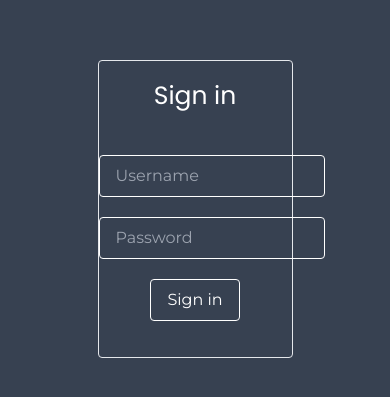
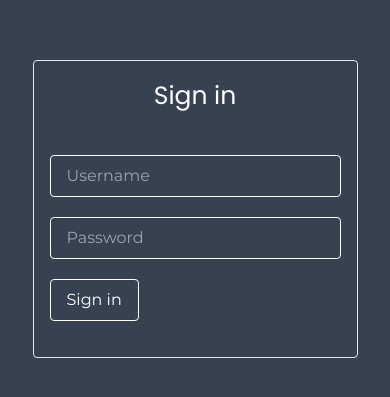
Before and after one commit to richardhofmaenner/linktree-frontend, a Next.js app: page /login in a window 390 px wide. Shown: the part 213-610 px from the top of the page. Built offline with nearby package versions, Linux system fonts and the light colour scheme.

Commit message:
Fixed Responsive layout

```diff
--- a/components/forms/Input.tsx
+++ b/components/forms/Input.tsx
@@ -4,7 +4,7 @@ import PropTypes from 'prop-types'
 function Input({ name, type, placeholder, value, onValueChange }) {
   return (
     <input
-      className="border border-white rounded bg-transparent px-4 py-2 mb-5 focus:outline-none"
+      className="w-full border border-white rounded bg-transparent px-4 py-2 mb-5 focus:outline-none"
       type={type}
       placeholder={placeholder}
       name={name}
--- a/layouts/CenterModalLayout.tsx
+++ b/layouts/CenterModalLayout.tsx
@@ -10,8 +10,10 @@ function CenterModalLayout({ title, modalTitle, children }) {
         <title>{title}</title>
       </Head>
       <main className="min-h-screen flex items-center justify-center">
-        <section className="w-1/2 md:w-1/3 text-center border border-gray-200 rounded py-4">
-          <div className="mb-10">
+        <section
+          className="w-5/6 sm:w-3/5 md:w-2/3 lg:w-1/3 border border-gray-200 rounded py-4 px-4 sm:px-14"
+        >
+          <div className="mb-10 text-center">
             <h1 className="h3">{modalTitle}</h1>
           </div>
           <div>
```
